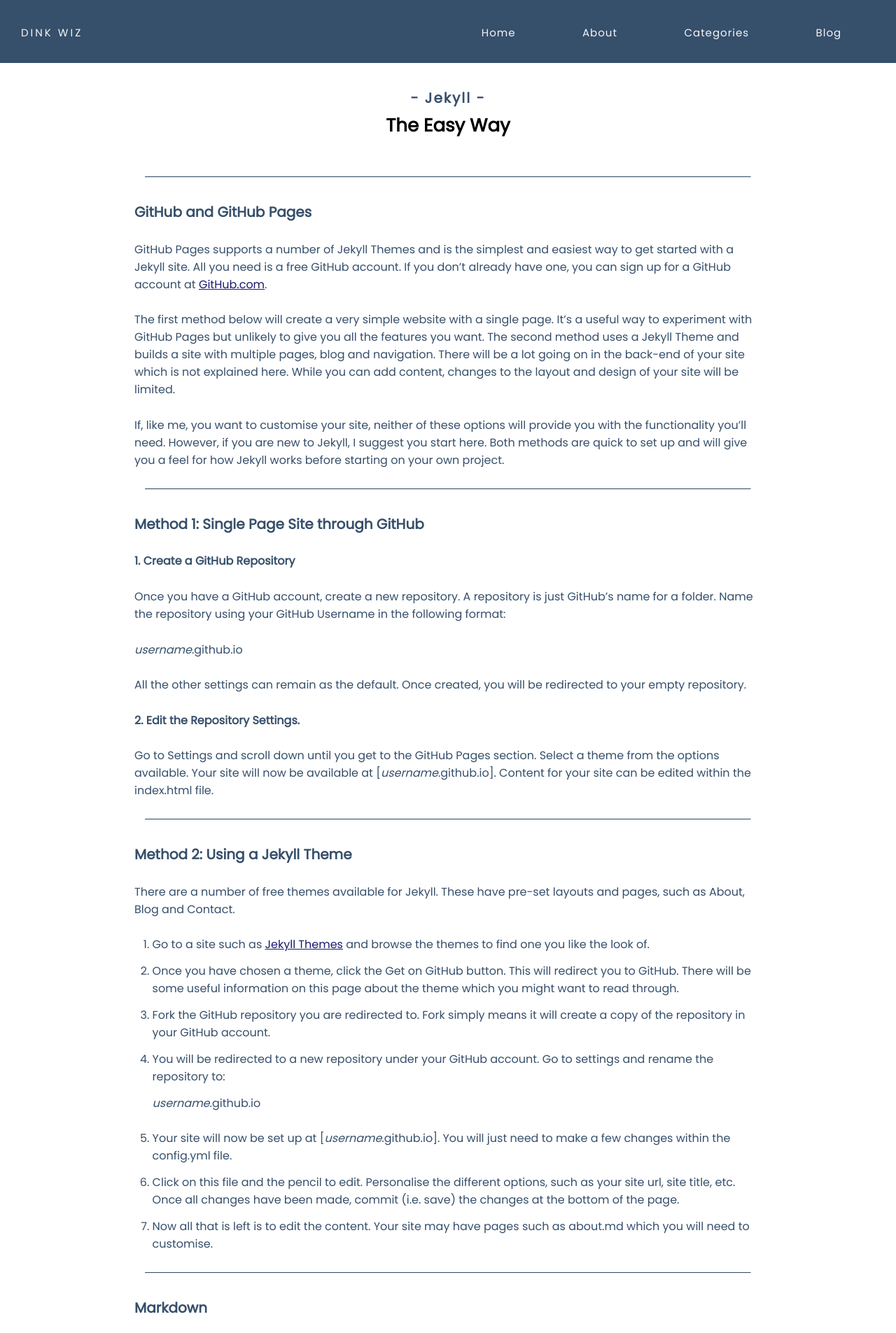
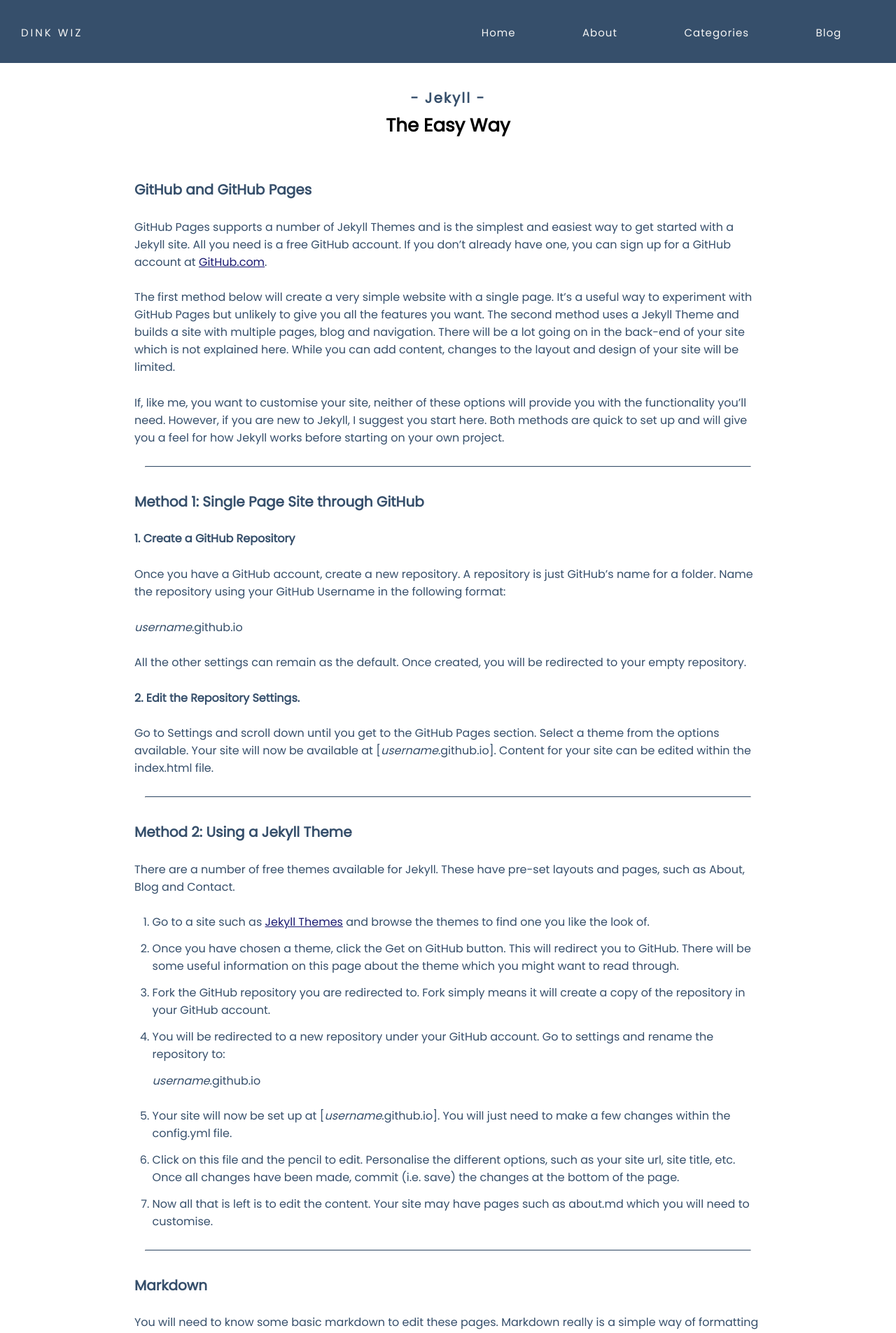
Before and after one commit to dinkwiz/dinkwiz.github.io, a Jekyll site: the page built from _posts/2020-07-14-Jekyll-Easy-Way.md, in a window 1280 px wide. Shown: the top 1905 px of the page at 70% size. Built offline with Jekyll 4.4.1, drawn with Linux system fonts in a browser that asks for light colours.

Commit message:
Update 2020-07-14-Jekyll-Easy-Way.md

```diff
--- a/_posts/2020-07-14-Jekyll-Easy-Way.md
+++ b/_posts/2020-07-14-Jekyll-Easy-Way.md
@@ -9,8 +9,6 @@ tags:
 - markdown
 category: Jekyll
 ---
-<hr class="line">
-
 #### GitHub and GitHub Pages
 
 GitHub Pages supports a number of Jekyll Themes and is the simplest and easiest way to get started with a Jekyll site. All you need is a free GitHub account. If you don't already have one, you can sign up for a GitHub account at [GitHub.com](http://github.com).
```
